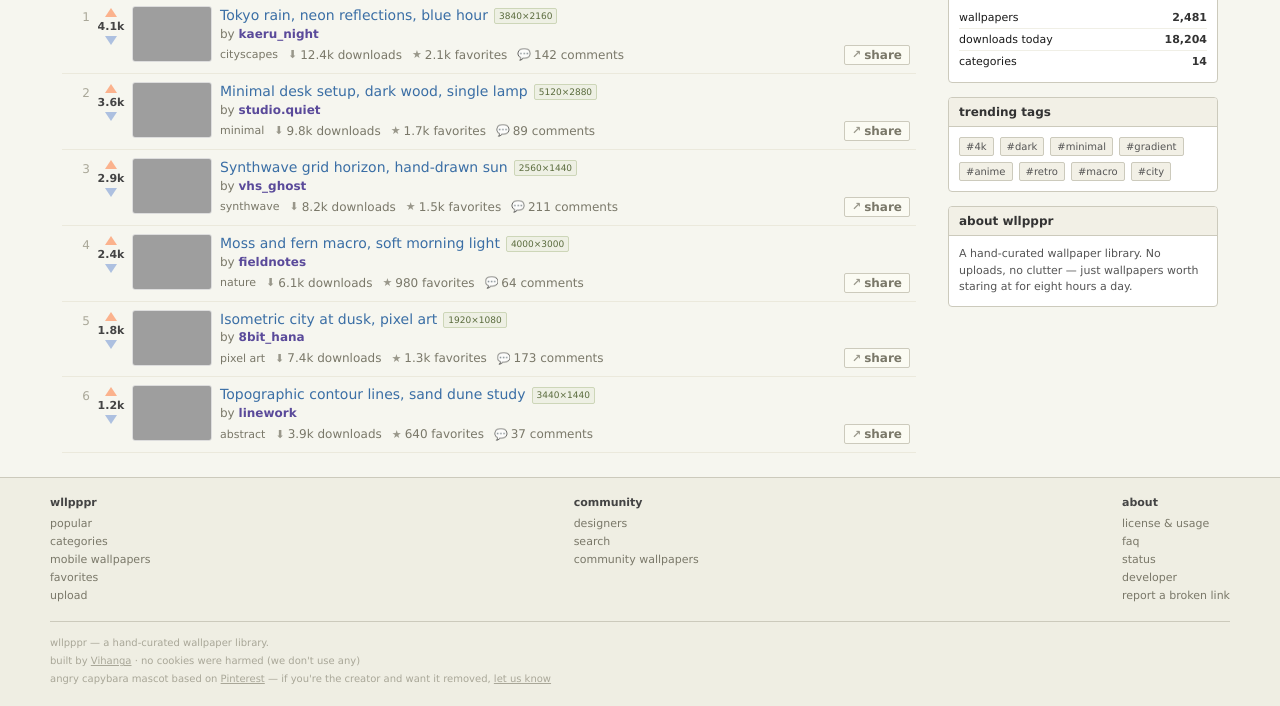
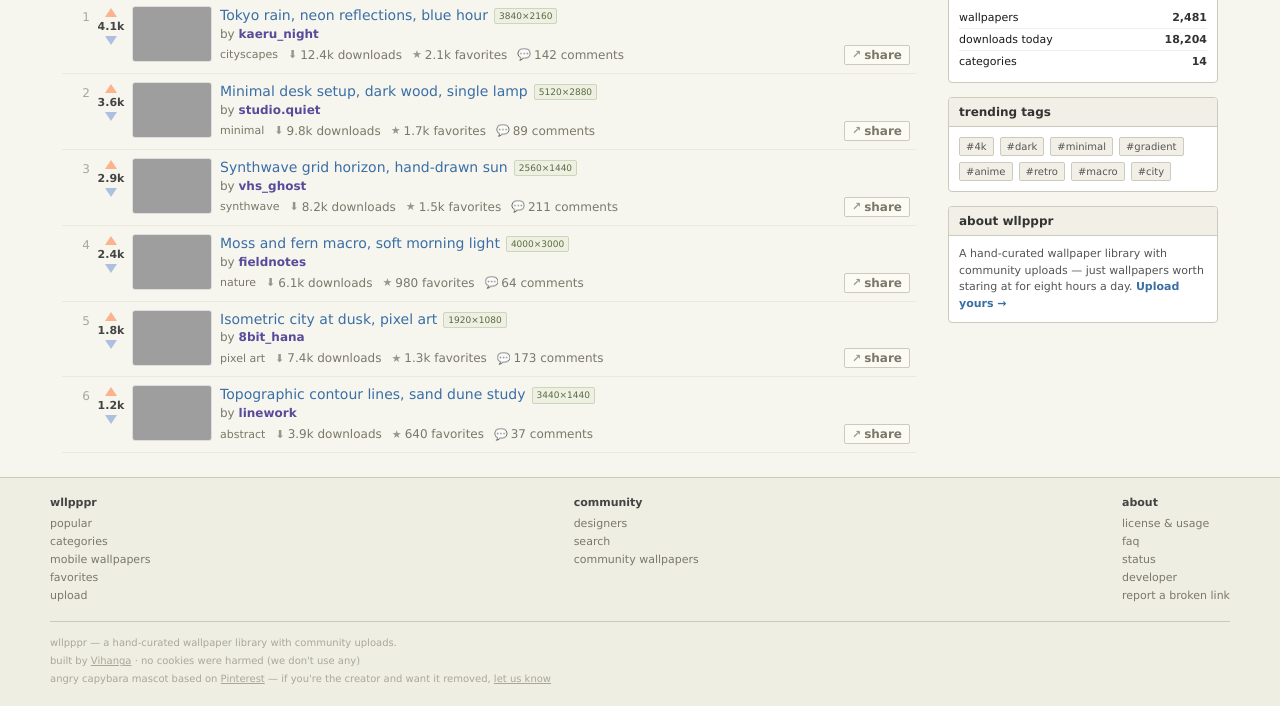
Before and after one commit to vihanga-nimsara/Wllpppr, a website: page index.html in a window 1280 px wide. Shown: the part 119-825 px from the top of the page. Drawn offline with Linux system fonts and the light colour scheme; grey boxes are pictures that could not be loaded.

Commit message:
update about text and footer tagline to reflect community uploads

```diff
--- a/index.html
+++ b/index.html
@@ -216,7 +216,7 @@
     <div class="card">
       <div class="card-head">about wllpppr</div>
       <div class="card-body">
-        <p>A hand-curated wallpaper library. No uploads, no clutter — just wallpapers worth staring at for eight hours a day.</p>
+        <p>A hand-curated wallpaper library with community uploads — just wallpapers worth staring at for eight hours a day. <a href="upload.html" style="font-weight:bold;">Upload yours →</a></p>
       </div>
     </div>
   </div>
@@ -247,7 +247,7 @@
       <a href="javascript:void(0)" onclick="showReport()">report a broken link</a>
     </div>
   </div>
-  <div class="fbottom">wllpppr — a hand-curated wallpaper library.<br>
+  <div class="fbottom">wllpppr — a hand-curated wallpaper library with community uploads.<br>
       built by <a href="developer.html" style="color:#a9a798; text-decoration:underline;">Vihanga</a> · no cookies were harmed (we don't use any)<br>
       angry capybara mascot based on <a href="https://www.pinterest.com/pin/806425877067159136/" style="color:#a9a798; text-decoration:underline;">Pinterest</a> — if you're the creator and want it removed, <a href="contact.html" style="color:#a9a798; text-decoration:underline;">let us know</a></div>
 </footer>
```
Also changed, not shown: 404.html (+1 -1 lines), category.html (+1 -1 lines), community.html (+1 -1 lines), designer.html (+1 -1 lines), developer.html (+1 -1 lines), faq.html (+1 -1 lines), favorites.html (+1 -1 lines), license.html (+1 -1 lines), mobile.html (+1 -1 lines), search.html (+1 -1 lines), status.html (+1 -1 lines), upload.html (+1 -1 lines), wallpaper.html (+1 -1 lines).
